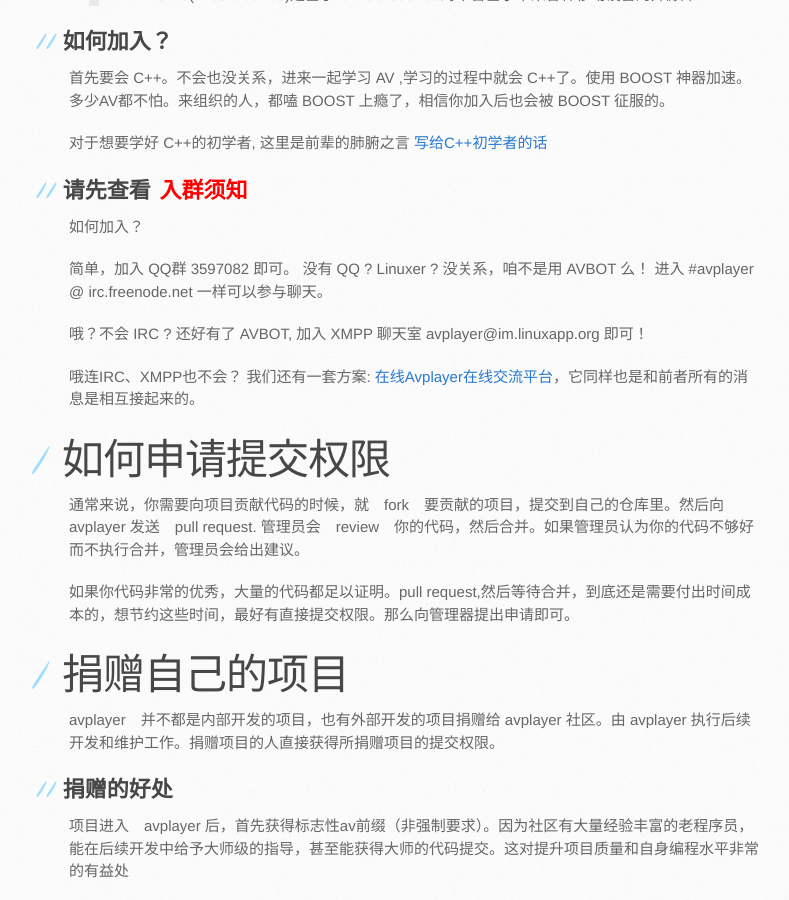
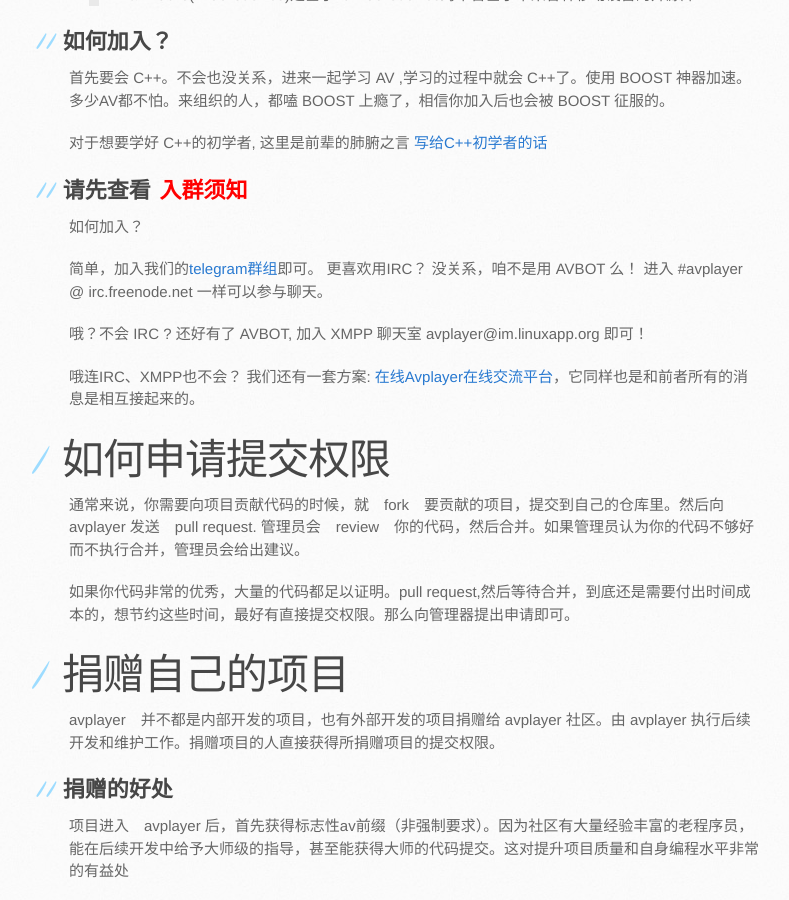
Before and after one commit to avplayer/avplayer.github.com, a Jekyll site: the page built from index.md, in a window 1280 px wide and 900 px high, scrolled down 1461 px. Shown: the whole window, without its empty margins (101-890 px from the left). Built offline with Jekyll 4.4.1, drawn with Linux system fonts in a browser that asks for light colours; Markdown is read by kramdown in place of the engine named in the settings.

Commit message:
修改了加群方式

```diff
--- a/index.md
+++ b/index.md
@@ -56,7 +56,7 @@
 
 如何加入？
 
-简单，加入 QQ群 3597082 即可。 没有 QQ ? Linuxer ? 没关系，咱不是用 AVBOT 么！ 进入 \#avplayer @ irc.freenode.net 一样可以参与聊天。
+简单，加入我们的[telegram群组](https://telegram.me/joinchat/C3WytT4RMvLgPZ92_Txq8g)即可。 更喜欢用IRC？ 没关系，咱不是用 AVBOT 么！ 进入 \#avplayer @ irc.freenode.net 一样可以参与聊天。
 
 哦？不会 IRC ? 还好有了 AVBOT, 加入 XMPP 聊天室 avplayer@im.linuxapp.org 即可！
 
```
